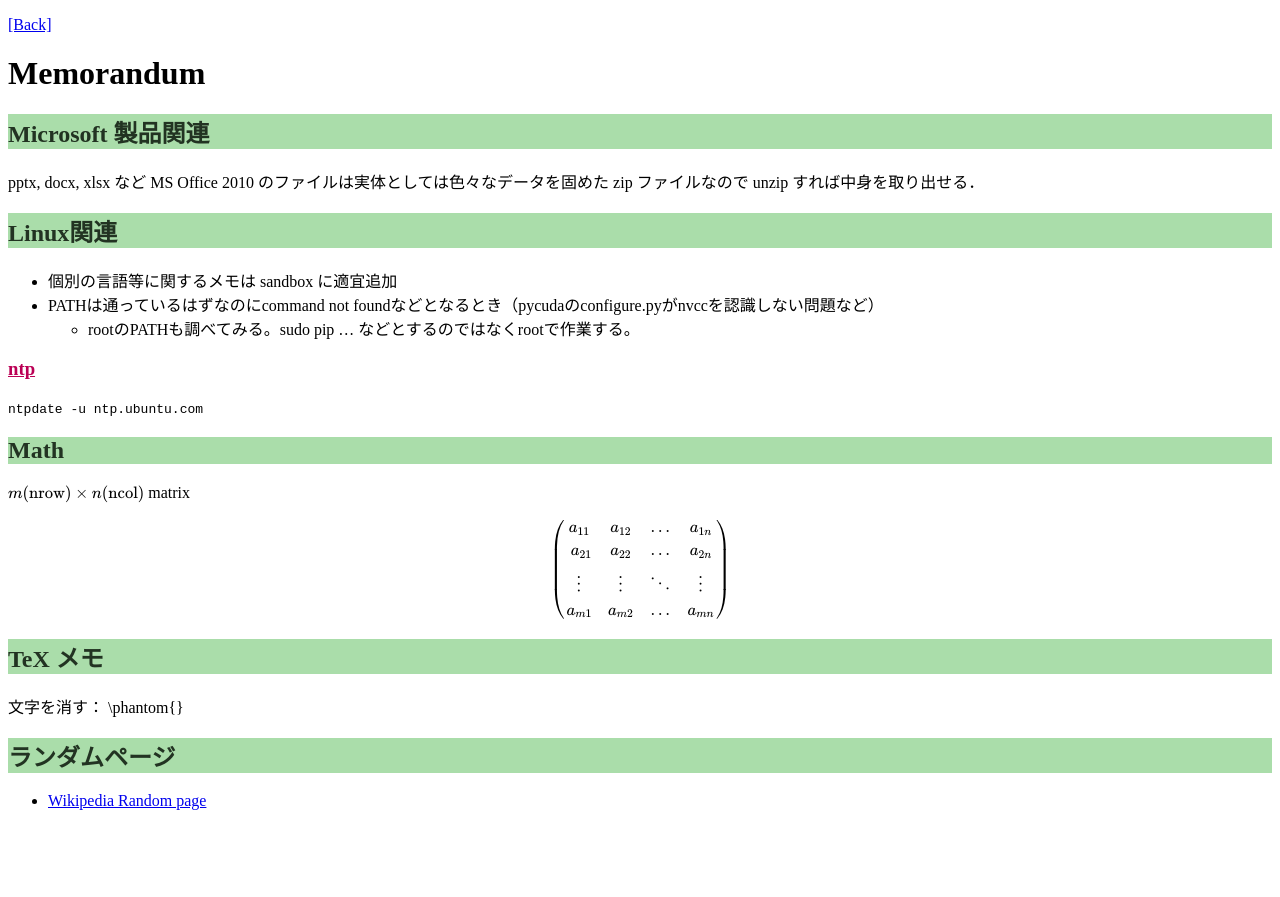
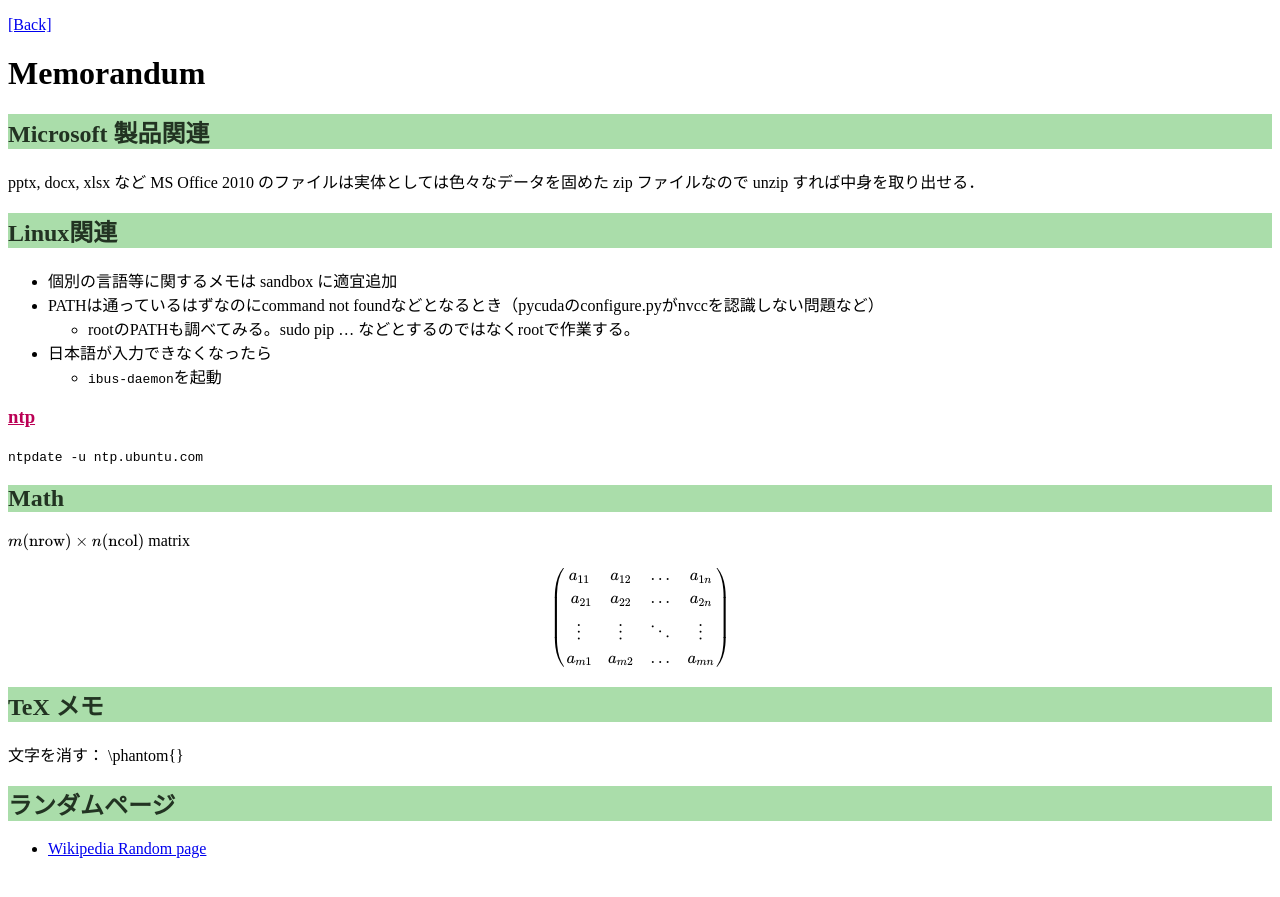
Before and after one commit to tachi-hi/tachi-hi.github.io, a Jekyll site: the page built from memo.md, in a window 1280 px wide. Shown: the top 897 px of the page. Built offline with Jekyll 4.4.1, drawn with Linux system fonts in a browser that asks for light colours; formulas are drawn with MathJax 3.

Commit message:
memo on ibus-daemon

```diff
--- a/memo.md
+++ b/memo.md
@@ -22,6 +22,8 @@ pptx, docx, xlsx など MS Office 2010 のファイルは実体としては色
 + 個別の言語等に関するメモは sandbox に適宜追加
 + PATHは通っているはずなのにcommand not foundなどとなるとき（pycudaのconfigure.pyがnvccを認識しない問題など）
 	+ rootのPATHも調べてみる。sudo pip ... などとするのではなくrootで作業する。
++ 日本語が入力できなくなったら
+	+ `ibus-daemon`を起動
 
 ### ntp
 `ntpdate -u ntp.ubuntu.com`
```
